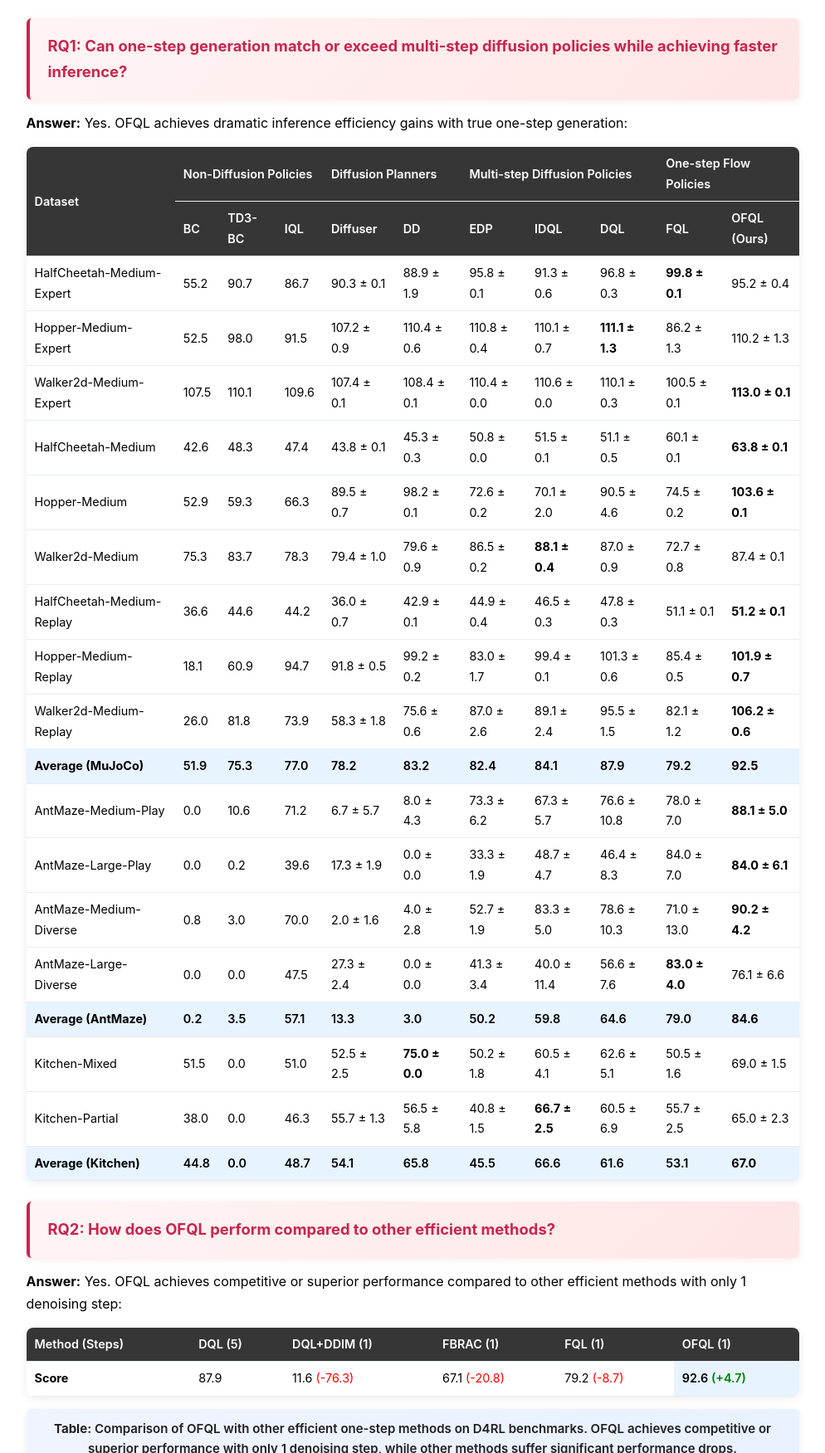
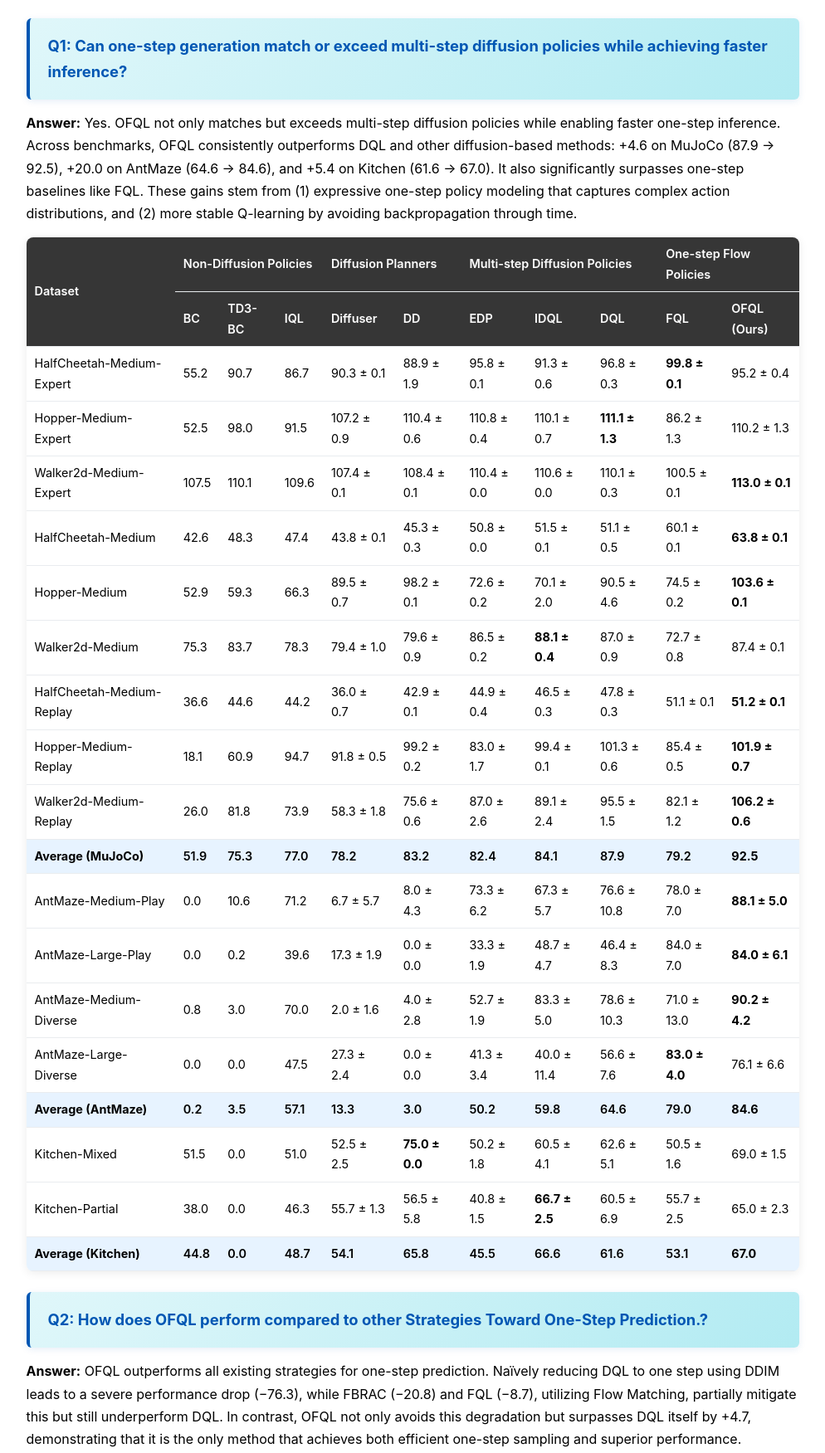
Before and after one commit to thanhkaist/ofqlpage, a plain HTML site: page index.html in a window 1280 px wide. Shown: the part 2122-3873 px from the top of the page at 83% size, without its empty margins (143-1137 px from the left). Drawn offline with Linux system fonts and the light colour scheme.

Commit message:
Udpate appearance

```diff
--- a/index.html
+++ b/index.html
@@ -5,8 +5,8 @@
     <meta charset="UTF-8">
     <meta name="viewport" content="width=device-width, initial-scale=1.0">
     <meta name="description"
-        content="DMPO: Dispersive MeanFlow Policy Optimization - One Step Is Enough for Real-Time Robotic Control">
-    <title>DMPO: Dispersive MeanFlow Policy Optimization</title>
+        content="One-Step Flow Q-Learning (OFQL) replaces the slow, multi-step denoising process in Diffusion Q-Learning with a direct one-step action generation method by learning an average velocity field. This eliminates the need for auxiliary modules or distillation, leading to faster, more stable training and inference while achieving state-of-the-art performance on D4RL—outperforming even multi-step diffusion policies.">
+    <title>OFQL: One-Step Flow Q-Learning</title>
     <style>
         * {
             margin: 0;
@@ -277,15 +277,15 @@
         }
 
         .research-question {
-            color: #c7254e;
+            color: #0056b3; /* Changed to a deeper blue for better visibility */
             font-weight: 700;
             font-size: 1.15em;
             margin: 25px 0 15px 0;
             padding: 18px 22px;
-            background: linear-gradient(135deg, #fff5f5 0%, #ffe5e5 100%);
-            border-left: 4px solid #c7254e;
+            background: linear-gradient(135deg, #e0f7fa 0%, #b2ebf2 100%); /* Changed to a lighter gradient */
+            border-left: 4px solid #0056b3;
             border-radius: 6px;
-            box-shadow: 0 2px 8px rgba(199, 37, 78, 0.1);
+            box-shadow: 0 2px 8px rgba(0, 86, 179, 0.1);
         }
 
         .media-container {
@@ -673,7 +673,7 @@
             <h2>Overview</h2>
             <div class="content">
                 <div class="media-container">
-                    <img src="images/abstract_image_page.png" alt="DMPO Overview">
+                    <img src="images/abstract_image_page.png" alt="OFQL Overview">
 
                     <div class="caption">
 
@@ -726,20 +726,6 @@
                         </p>
                     </li>
                 </ul>
-                <!--
-                <div class="media-container">
-                    <img src="images/DMPO-Framework.png" alt="DMPO Framework">
-                    <div class="caption">
-                        DMPO Framework Overview. Stage 1 (Top & Middle): Pre-training with dispersive MeanFlow. MeanFlow learns velocity fields that transform noise into actions via Vision Transformer encoding with dispersive losses to prevent representation collapse. Stage 2 (Bottom): PPO fine-tuning formulated as a two-layer policy factorization.
-                    </div>
-                </div> -->
-
-                <!-- <h3>Our Contributions</h3>
-                <ul>
-                    <li><strong>Framework:</strong> We introduce DMPO, a unified framework enabling stable one-step generation via principled co-design of architecture and algorithms, with 5-20× speedup over multi-step baselines.</li>
-                    <li><strong>Theory:</strong> We establish the first information-theoretic foundation proving dispersive regularization is necessary for stable one-step generation, and derive the first mathematical formulation for RL fine-tuning of one-step policies.</li>
-                    <li><strong>Validation:</strong> We achieve state-of-the-art on RoboMimic and OpenAI Gym benchmarks, and validate real-time control (>120Hz) on a Franka robot.</li>
-                </ul> -->
             </div>
         </div>
     </section>
@@ -752,12 +738,15 @@
             <h2>Experimental Results</h2>
             <div class="content">
                 <div class="research-question">
-                    RQ1: Can one-step generation match or exceed multi-step diffusion policies while achieving faster
+                    Q1: Can one-step generation match or exceed multi-step diffusion policies while achieving faster
                     inference?
                 </div>
 
-                <p><strong>Answer:</strong> Yes. OFQL achieves dramatic inference efficiency gains with true one-step
-                    generation:</p>
+                <p><strong>Answer:</strong> Yes. OFQL not only matches but exceeds multi-step diffusion policies while enabling faster one-step inference.
+
+Across benchmarks, OFQL consistently outperforms DQL and other diffusion-based methods: +4.6 on MuJoCo (87.9 → 92.5), +20.0 on AntMaze (64.6 → 84.6), and +5.4 on Kitchen (61.6 → 67.0). It also significantly surpasses one-step baselines like FQL.
+
+These gains stem from (1) expressive one-step policy modeling that captures complex action distributions, and (2) more stable Q-learning by avoiding backpropagation through time.</p>
 
                 <table class="comparison-table">
                     <thead>
@@ -1035,13 +1024,11 @@
                 </table>
 
                 <div class="research-question">
-                    RQ2: How does OFQL perform compared to other efficient
-                    methods?
+                    Q2: How does OFQL perform compared to other Strategies Toward One-Step Prediction.?
                 </div>
 
 
-                <p><strong>Answer:</strong> Yes. OFQL achieves competitive or superior performance compared to other
-                    efficient methods with only 1 denoising step:</p>
+                <p><strong>Answer:</strong> OFQL outperforms all existing strategies for one-step prediction. Naïvely reducing DQL to one step using DDIM leads to a severe performance drop (−76.3), while FBRAC (−20.8) and FQL (−8.7), utilizing Flow Matching, partially mitigate this but still underperform DQL. In contrast, OFQL not only avoids this degradation but surpasses DQL itself by +4.7, demonstrating that it is the only method that achieves both efficient one-step sampling and superior performance.</p>
 
                 <table class="comparison-table">
                     <thead>
@@ -1072,7 +1059,7 @@
                 </p>
 
                 <div class="research-question">
-                    RQ3: Can OFQL preserve the expressive power of the diffusion/flow model?
+                    Q3: Can OFQL preserve the expressive power of the diffusion/flow model?
                 </div>
 
                 <p><strong>Answer:</strong> Yes. OFQL preserves the expressive power of the diffusion/flow model while
@@ -1090,7 +1077,7 @@
                 </div>
 
                 <div class="research-question">
-                    RQ4: Where I can find more results?
+                    Q4: Where I can find more results?
                 </div>
                 <p><strong>Answer:</strong> Please visit our paper for more experimental results.</p>
 
```
